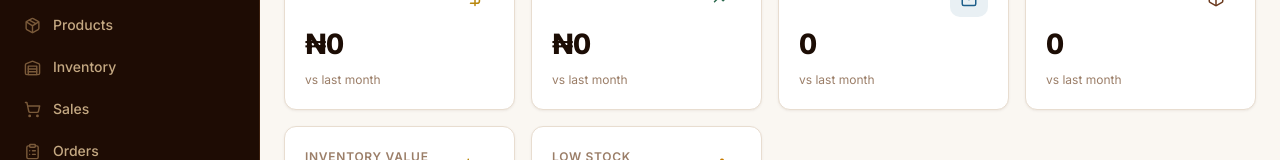
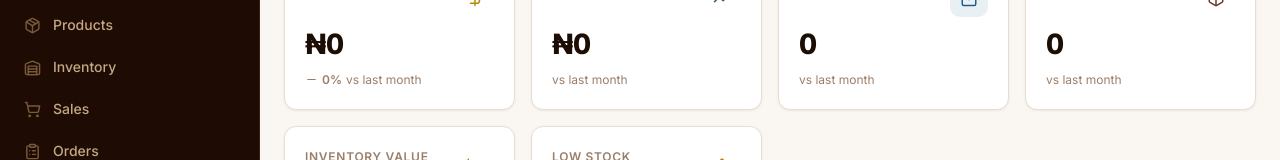
Before and after one commit to Herodev89/MLAZ-BUSSINESS-INTELLIGENCE, a Next.js app: page /dashboard in a window 1280 px wide. Shown: the part 208-368 px from the top of the page. Built offline with nearby package versions, Linux system fonts and the light colour scheme; no server answers; the database is empty.

Commit message:
Fix type error in dashboard page

```diff
--- a/app/(dashboard)/dashboard/page.tsx
+++ b/app/(dashboard)/dashboard/page.tsx
@@ -109,7 +109,7 @@ export default async function DashboardPage() {
           value={stats.totalRevenue}
           isCurrency
           compact
-          change={"+0%"}
+          change={0}
           changePeriod={"vs last month"}
           icon={DollarSign}
           accentColor="var(--color-accent)"
--- a/seed-sqlite.ts
+++ b/seed-sqlite.ts
@@ -1,8 +1,9 @@
-import db from './lib/db';
+import db, { initDb } from './lib/db';
 import bcrypt from 'bcryptjs';
 import { randomUUID } from 'crypto';
 
 async function seed() {
+  await initDb();
   await db.executeMultiple(`
     DELETE FROM SaleItem;
     DELETE FROM Sale;
```
